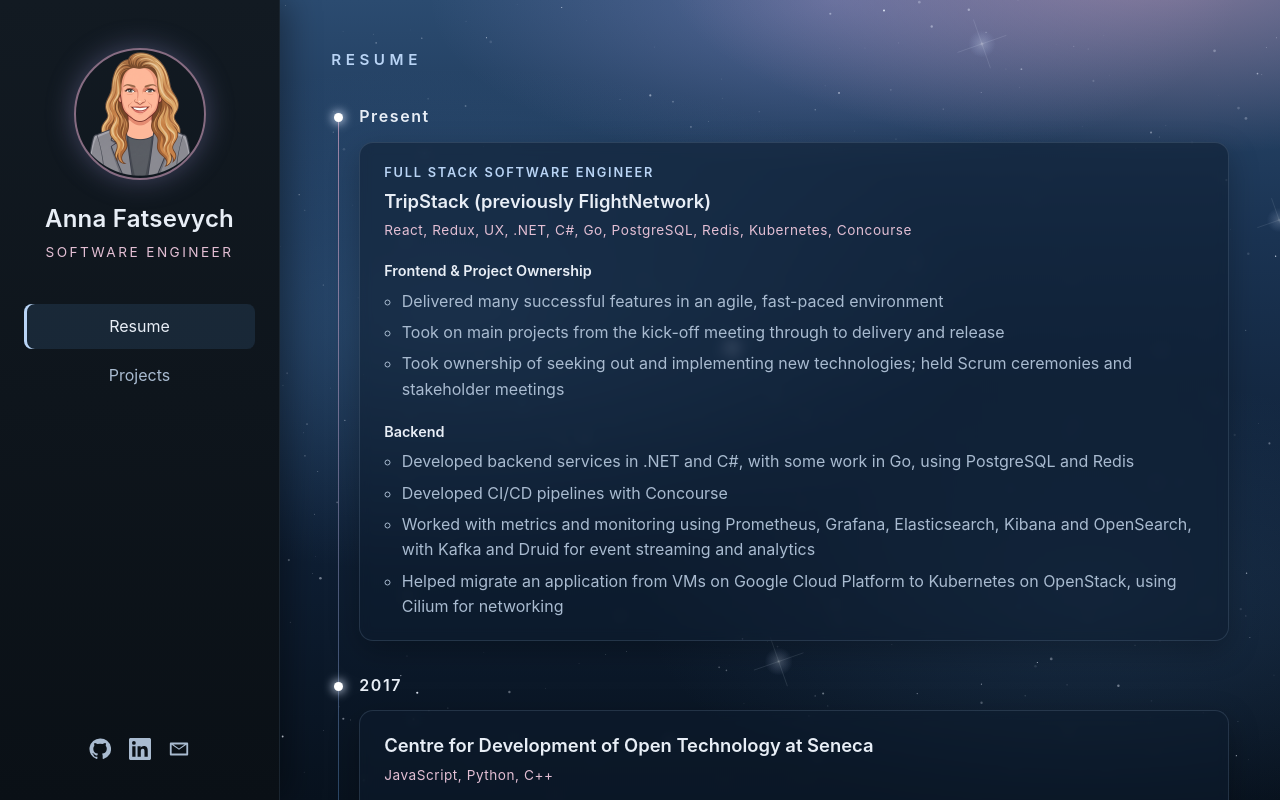
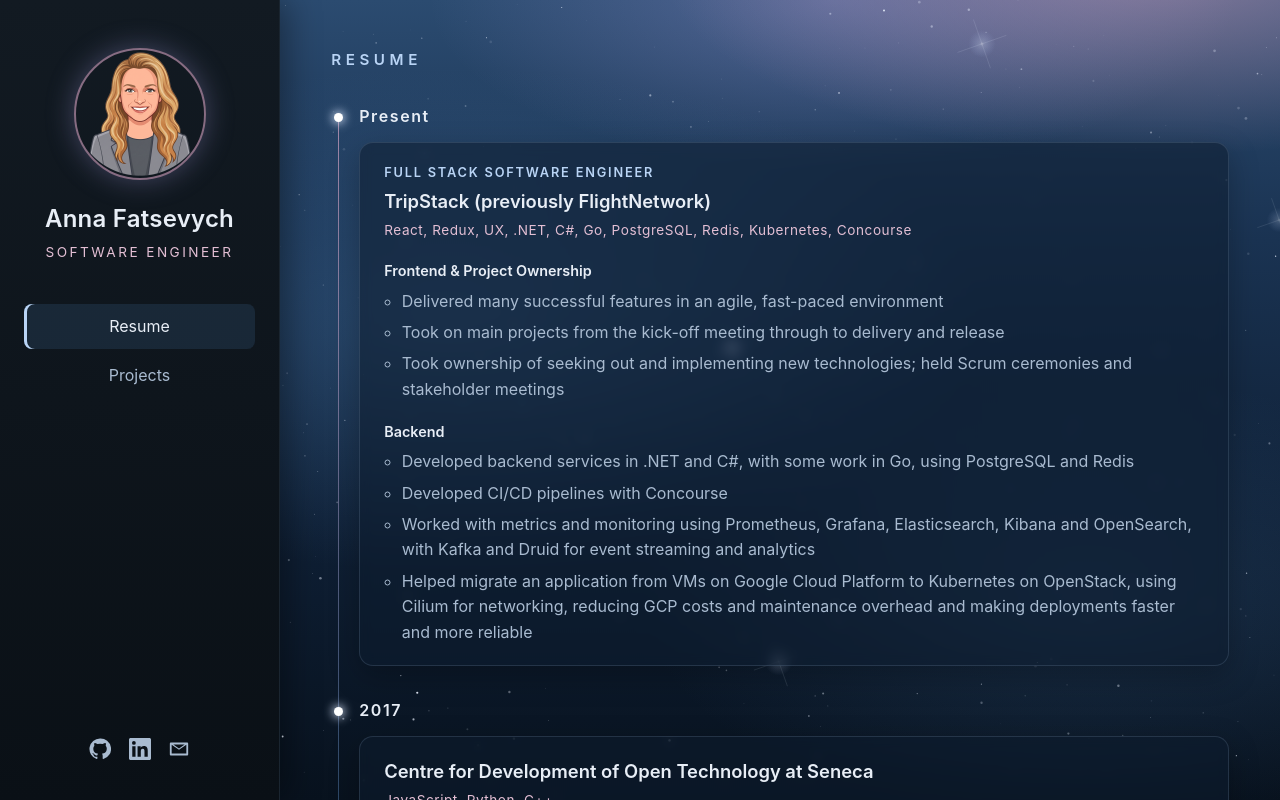
Before and after one commit to annafatsevych/cv, a React (Vite) app: page / in a window 1280 px wide. Shown: the top 800 px of the page. Built offline with nearby package versions, Linux system fonts and the light colour scheme.

Commit message:
Add outcomes of the Kubernetes migration

```diff
--- a/src/data.js
+++ b/src/data.js
@@ -36,7 +36,7 @@
           "Developed backend services in .NET and C#, with some work in Go, using PostgreSQL and Redis",
           "Developed CI/CD pipelines with Concourse",
           "Worked with metrics and monitoring using Prometheus, Grafana, Elasticsearch, Kibana and OpenSearch, with Kafka and Druid for event streaming and analytics",
-          "Helped migrate an application from VMs on Google Cloud Platform to Kubernetes on OpenStack, using Cilium for networking",
+          "Helped migrate an application from VMs on Google Cloud Platform to Kubernetes on OpenStack, using Cilium for networking, reducing GCP costs and maintenance overhead and making deployments faster and more reliable",
         ],
       },
     ],
```
